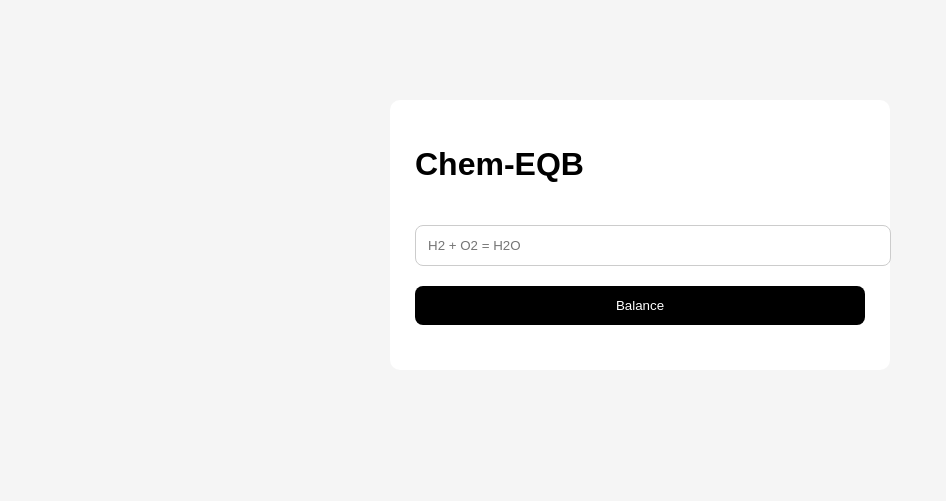
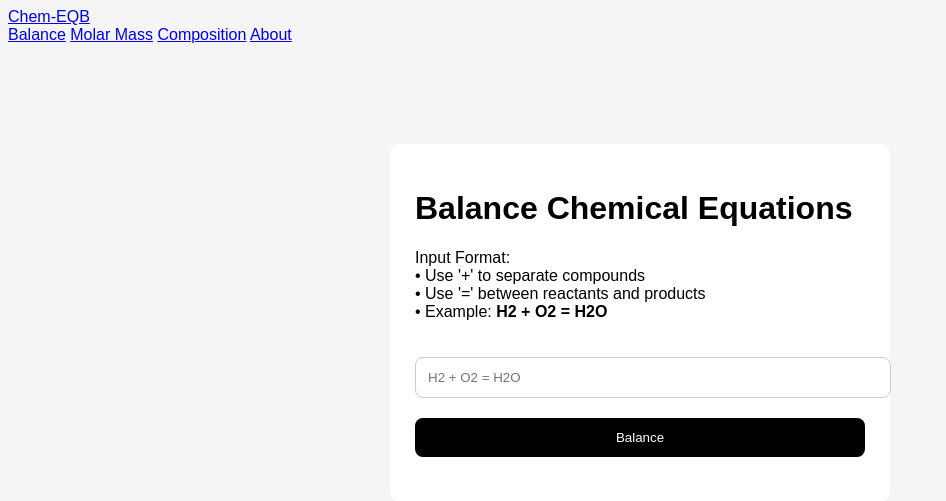
Before and after one commit to baqar08/chem-EQB, a Flask app: page / in a window 1280 px wide. Shown: the top 501 px of the page, without its empty margins (0-946 px from the left). Run offline with Flask 3, Linux system fonts and the light colour scheme.

Commit message:
Update index.html

```diff
--- a/template/index.html
+++ b/template/index.html
@@ -5,12 +5,42 @@
     <link rel="stylesheet" href="{{ url_for('static', filename='css/style.css') }}">
 </head>
 <body>
-    <div class="container">
-        <h1>Chem-EQB</h1>
-        <input id="eqInput" placeholder="H2 + O2 = H2O">
-        <button onclick="balance()">Balance</button>
-        <div id="result"></div>
+
+<nav class="navbar">
+    <a class="nav-title" href="{{ url_for('home') }}">Chem-EQB</a>
+    <div class="nav-links">
+        <a href="{{ url_for('home') }}">Balance</a>
+        <a href="{{ url_for('molar') }}">Molar Mass</a>
+        <a href="{{ url_for('composition') }}">Composition</a>
+        <a href="{{ url_for('about') }}">About</a>
     </div>
-    <script src="{{ url_for('static', filename='js/script.js') }}"></script>
+</nav>
+
+<div class="container">
+    <h1>Balance Chemical Equations</h1>
+
+    <p class="guide">
+        Input Format:<br>
+        • Use '+' to separate compounds<br>
+        • Use '=' between reactants and products<br>
+        • Example: <b>H2 + O2 = H2O</b><br>
+    </p>
+
+    <input id="eqInput" placeholder="H2 + O2 = H2O">
+    <button onclick="runBalance()">Balance</button>
+
+    <div id="result"></div>
+</div>
+
+<script src="{{ url_for('static', filename='js/script.js') }}"></script>
+
+<script>
+function runBalance() {
+    let input = document.getElementById("eqInput").value;
+    let result = balanceEquation(input);
+    document.getElementById("result").innerText = result;
+}
+</script>
+
 </body>
 </html>
```
